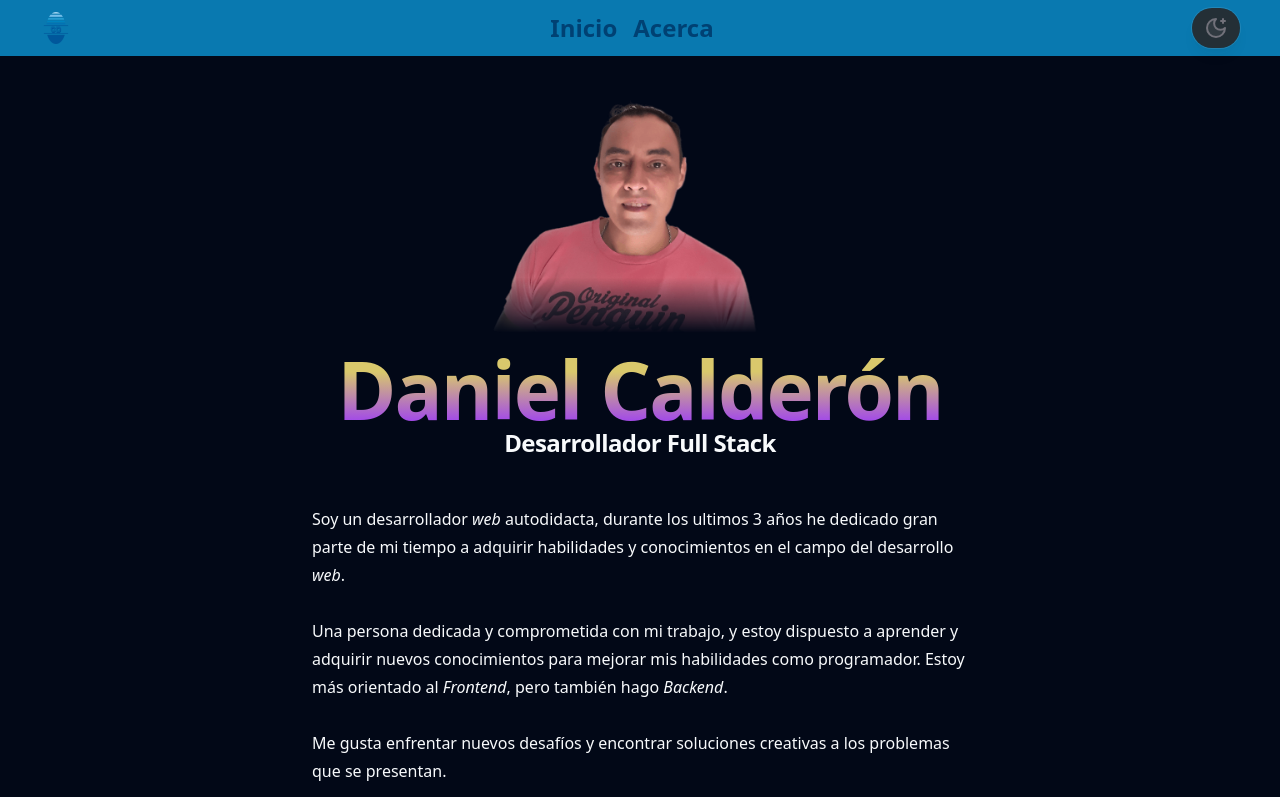
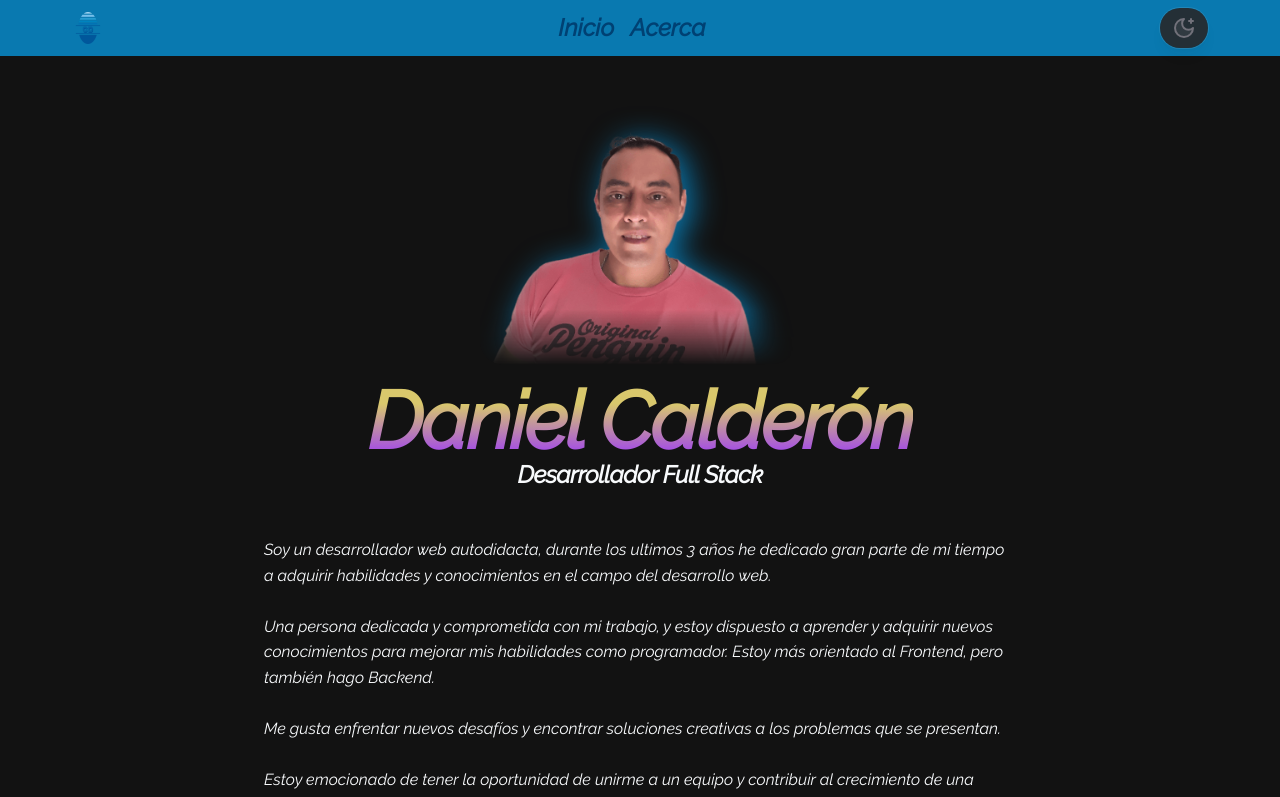
Before and after one commit to Kapelu/blog-kapelu, a Next.js app: page /acerca in a window 1280 px wide. Shown: the top 797 px of the page. Built offline with nearby package versions, Linux system fonts and the light colour scheme.

Commit message:
Fix: Layaout Container

```diff
--- a/src/app/layout.tsx
+++ b/src/app/layout.tsx
@@ -3,6 +3,7 @@ import { Container } from '@/components/Container'
 import { WEBSITE_HOST_URL } from '@/lib/constants'
 import type { Metadata } from 'next'
 import '@/style/global.css'
+import '@/style/site.css'
 import Footer from '@/components/Footer'
 import Header from '@/components/Header'
 
--- a/src/app/posts/[slug]/page.tsx
+++ b/src/app/posts/[slug]/page.tsx
@@ -63,12 +63,12 @@ const PostLayout = ({ params }: { params: { slug: string } }) => {
   const MDXContent = useMDXComponent(post.body.code)
 
   return (
-    <div>
+    <div className='mt-8'>
       <h1>{post.title}</h1>
-      <time className="my-4 block text-sm text-zinc-400" dateTime={post.date}>
+      <time className="my-4 block text-sm text-zinc-400 " dateTime={post.date}>
         {format(parseISO(post.date), 'LLLL d, yyyy')}
       </time>
-      <article className="prose dark:prose-invert">
+      <article className="max-w-5xl prose dark:prose-invert">
         <MDXContent components={mdxComponents} />
       </article>
     </div>
--- a/src/components/Container.tsx
+++ b/src/components/Container.tsx
@@ -8,7 +8,7 @@ export function Container({
   className?: string
 }) {
   return (
-    <div className={clsx(className, 'mx-auto max-w-2xl px-6 lg:max-w-4xl')}>
+    <div className={clsx(className, 'mx-auto max-w-2xl px-6 lg:max-w-5xl')}>
       {children}
     </div>
   )
--- a/src/components/Navigation.tsx
+++ /dev/null
@@ -1,14 +0,0 @@
-import Link from 'next/link'
-
-export function Navigation() {
-  return (
-    <nav>
-      <Link href="/" className="nav-link">
-        Home
-      </Link>
-      <Link href="/about" className="nav-link">
-        About
-      </Link>
-    </nav>
-  )
-}
--- a/src/components/PostCard.tsx
+++ b/src/components/PostCard.tsx
@@ -4,7 +4,7 @@ import Link from 'next/link'
 
 export function PostCard(post: Post) {
   return (
-      <div className="bg-background-secondary mx-auto max-w-2xl rounded-lg border-4 border-solid px-6 py-4 text-center shadow-2xl">
+      <div className="bg-background-secondary mx-auto max-w-5xl rounded-lg border-4 border-solid px-6 py-4 text-center shadow-2xl">
         <div className="mb-4 flex items-center justify-between">
           <time dateTime={post.date} className="text-sm text-muted-foreground">
             {format(parseISO(post.date), 'LLLL d, yyyy')}
--- /dev/null
+++ b/src/style/site.css
@@ -0,0 +1,249 @@
+@import url("https://fonts.googleapis.com/css2?family=Raleway:ital@1&family=Roboto+Slab:wght@300&display=swap");
+
+/*$ ********** Variables de colores y fuente ********** */
+:root {
+  /*# Background */
+  --background-color: hsla(206, 100%, 21%, 0.329);
+
+  /*# Colores */
+  --first-color: hsl(206, 100%, 23%);
+  --first-alpha-color: #00417375;
+  --second-color: #0979b0;
+  --second-alpha-color: #0979b075;
+  --third-color: #40cfff;
+  --third-alpha-color: #40cfff75;
+  --white-color: #fff;
+  --white-alpha-color: #ffffff80;
+  --gray-light-color: #f3f3f3;
+  --gray-color: #ccc;
+  --gray-dark-color: #66666641;
+  --black-color: #000;
+  --black-alpha-color: #00000050;
+  --link-color: #509ee3;
+  --text-color: #000;
+
+  --max-width: 1200px;
+  --header-height: 4rem;
+
+  /*# Fuente */
+  --dancing-script: "Dancing Script", cursive;
+  --raleway: "Raleway", sans-serif;
+  --roboto-slab: "Roboto Slab", serif;
+  /*# Social-Media*/
+  --background: #060d23;
+  --cv: #247c46ad;
+  --linkedin: #0a66c2;
+  --github: #8734FE;
+  --whatsapp: #25D366;
+}
+
+@media (prefers-color-scheme: dark) {
+  :root {
+    --background-color: hsl(206, 100%, 21%);
+    --text-color: #fff;
+  }
+}
+
+/*$ ********** Scrollbar ********** */
+
+::-webkit-scrollbar {
+  width: 0px;
+}
+::-webkit-scrollbar-track {
+  background: #fff;
+}
+::-webkit-scrollbar-thumb {
+  background: #fff;
+}
+
+/*$ ********** Reseteo ********** */
+
+html {
+  box-sizing: border-box;
+  font-family: var(--raleway);
+  font-size: 16px;
+  scroll-behavior: smooth;
+}
+
+*,
+*::after,
+*::before {
+  box-sizing: inherit;
+}
+
+body {
+  margin: 0;
+  overflow-x: hidden;
+}
+
+a {
+  text-decoration: none;
+  transition: all 0.2s ease-out;
+}
+
+a:hover {
+  opacity: 0.4;
+}
+
+h1 {
+  margin: 0;
+  font-size: 2rem;
+}
+
+h2 {
+  margin: 0;
+  font-size: 1.5rem;
+}
+
+h3 {
+  margin: 0;
+  font-size: 1.25rem;
+}
+
+h4 {
+  margin: 0;
+  font-size: 1rem;
+}
+
+h5 {
+  margin: 0;
+  font-size: 0.85rem;
+}
+
+h6 {
+  margin: 0;
+  font-size: 0.7rem;
+}
+
+img {
+  max-width: 100%;
+  /* height: auto; */
+}
+
+p {
+  line-height: 1.6;
+}
+
+
+/***************   Estilos   ***************/
+
+.background {
+  background-image: url("/assets/images/bg.webp");
+  background-repeat: no-repeat;
+  background-size: cover;
+  background-position: center;
+  background-attachment: fixed;
+}
+
+.foto-perfil {
+  filter: drop-shadow(7px 4px 15px var(--second-color));
+  mask-image: linear-gradient(black 80%, transparent);
+  border-radius: 1.5rem;
+}
+
+.bg-gray-light {
+  background-color: var(--gray-light-color);
+}
+
+.box-shadow {
+  box-shadow: 0.4rem 0.4rem .5rem #99999980;
+}
+
+.background-blur {
+  --tw-backdrop-blur: blur(12px);
+  backdrop-filter: var(--tw-backdrop-blur) var(--tw-backdrop-brightness)
+    var(--tw-backdrop-contrast) var(--tw-backdrop-grayscale)
+    var(--tw-backdrop-hue-rotate) var(--tw-backdrop-invert)
+    var(--tw-backdrop-opacity) var(--tw-backdrop-saturate)
+    var(--tw-backdrop-sepia);
+}
+
+.btn {
+  border-radius: 0.5rem;
+  padding: 1rem;
+  display: inline-block;
+  width: 200px;
+  font-weight: bold;
+  text-align: center;
+  text-decoration: none;
+  color: var(--second-color);
+  background-color: var(--first-alpha-color);
+}
+
+.container {
+  margin-left: auto;
+  margin-right: auto;
+  max-width: var(--max-width);
+}
+
+.gray-scale {
+  filter: grayscale(1);
+}
+
+.none {
+  display: none;
+}
+
+.pagination-previous {
+  color: var(--link-color);
+  font-size: 0.875rem;
+  font-weight: 600;
+  display: flex;
+  justify-content: space-between;
+}
+.pagination-next {
+  color: var(--link-color);
+  font-size: 0.875rem;
+  font-weight: 600;
+  text-align: right;
+  margin-left: auto;
+}
+
+.section-1 {
+  padding: 1rem;
+}
+
+.section-2-1 {
+  padding: 2rem 1rem;
+}
+
+.section-title {
+  border-top: thin solid var(--first-color);
+  border-bottom: thin solid var(--first-color);
+  margin: 2rem auto;
+  padding: 0.5rem 1rem;
+  width: 250px;
+  text-align: center;
+  color: var(--second-color);
+}
+
+.text-center {
+  text-align: center;
+}
+
+.text-left {
+  text-align: left;
+}
+
+.text-right {
+  text-align: right;
+}
+
+@media screen and (min-width: 1024px) {
+  .full-lg-screen {
+    width: 100%;
+    min-height: 100vh;
+  }
+
+  .text-lg-center {
+    text-align: center;
+  }
+
+  .text-lg-left {
+    text-align: left;
+  }
+
+  .text-lg-right {
+    text-align: right;
+  }
+}
```
